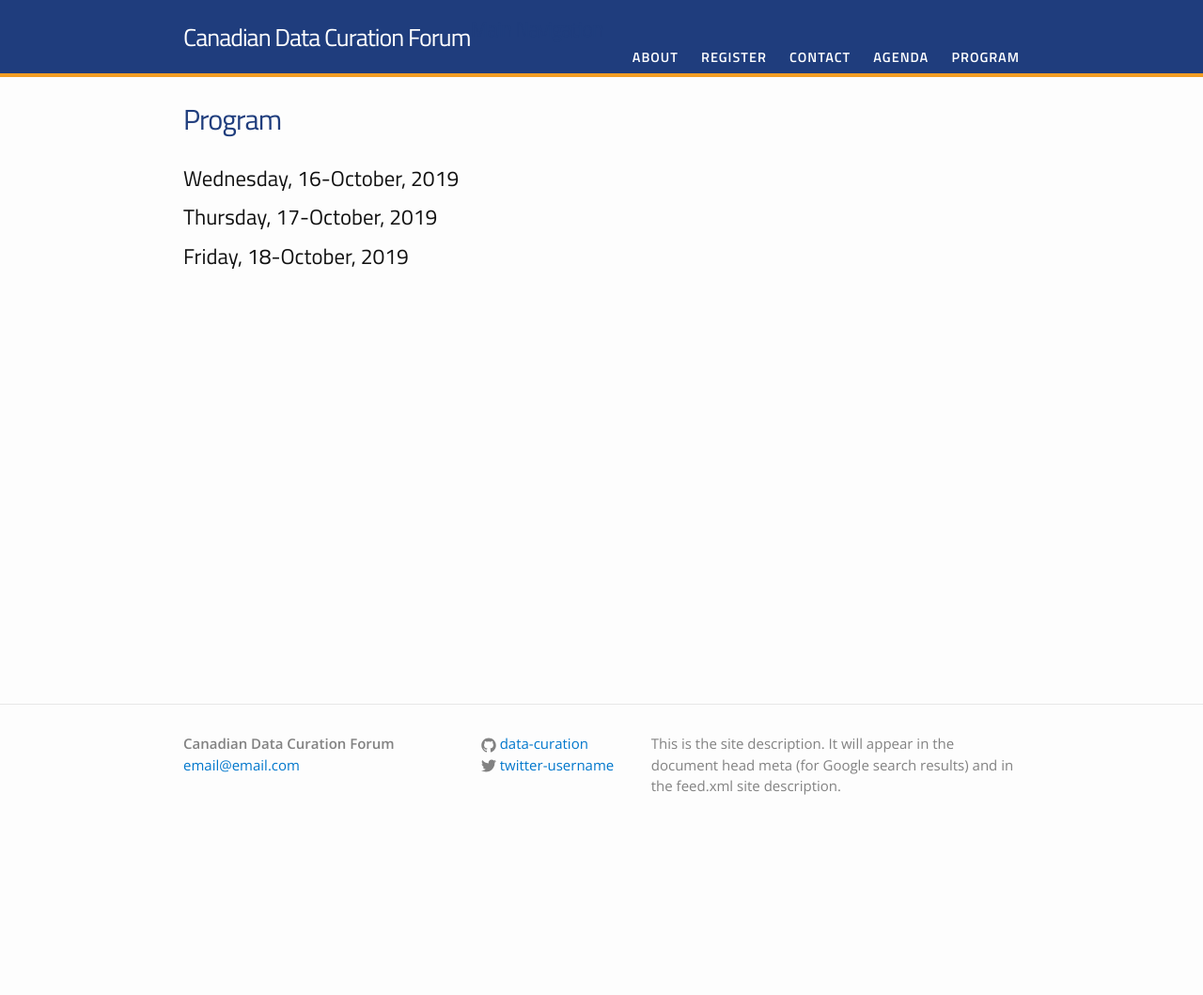
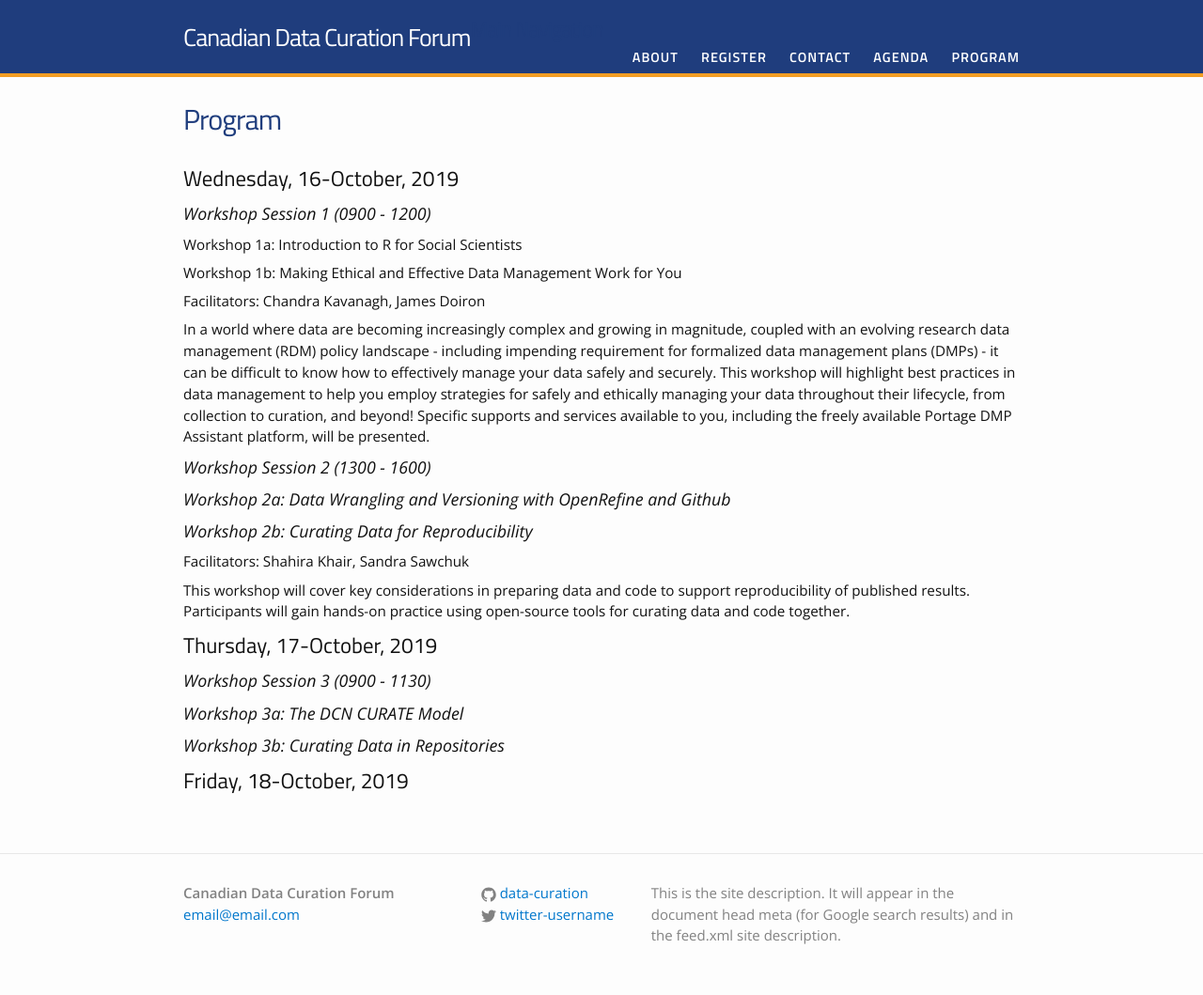
Before and after one commit to data-curation/data-curation.github.io, a Jekyll site: the page built from program.md, in a window 1280 px wide. Shown: the whole page at 94% size. Built offline with Jekyll 4.4.1, drawn with Linux system fonts in a browser that asks for light colours; before the commit the page ends 900 px from its top, so only the background shows below that.

Commit message:
Update program.md

```diff
--- a/program.md
+++ b/program.md
@@ -6,6 +6,29 @@ permalink: /program/
 
 ## Wednesday, 16-October, 2019
 
+### Workshop Session 1 (0900 - 1200)
+
+#### Workshop 1a: Introduction to R for Social Scientists
+
+#### Workshop 1b: Making Ethical and Effective Data Management Work for You
+Facilitators: Chandra Kavanagh, James Doiron
+
+In a world where data are becoming increasingly complex and growing in magnitude, coupled with an evolving research data management (RDM) policy landscape - including impending requirement for formalized data management plans (DMPs) - it can be difficult to know how to effectively manage your data safely and securely. This workshop will highlight best practices in data management to help you employ strategies for safely and ethically managing your data throughout their lifecycle, from collection to curation, and beyond!  Specific supports and services available to you, including the freely available Portage DMP Assistant platform, will be presented.
+
+### Workshop Session 2 (1300 - 1600)
+
+### Workshop 2a: Data Wrangling and Versioning with OpenRefine and Github
+
+### Workshop 2b: Curating Data for Reproducibility
+Facilitators: Shahira Khair, Sandra Sawchuk
+
+This workshop will cover key considerations in preparing data and code to support reproducibility of published results. Participants will gain hands-on practice using open-source tools for curating data and code together.
+
 ## Thursday, 17-October, 2019
 
+### Workshop Session 3 (0900 - 1130)
+### Workshop 3a: The DCN CURATE Model
+### Workshop 3b: Curating Data in Repositories
+
+
 ## Friday, 18-October, 2019
```
